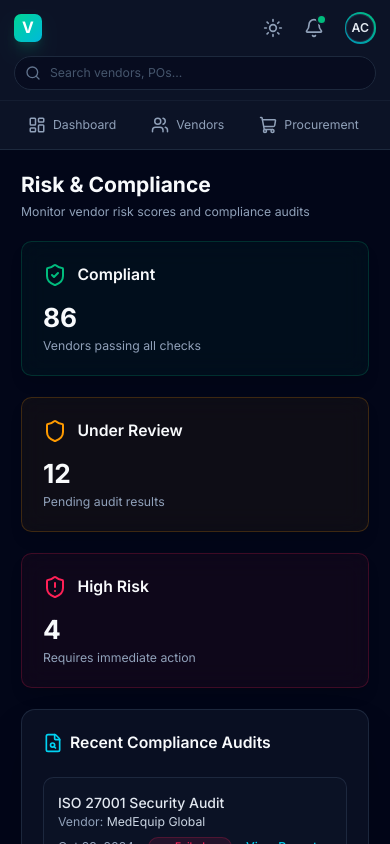
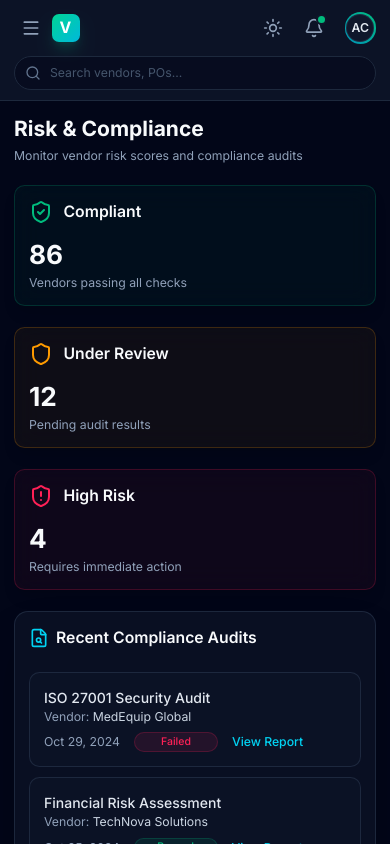
Before and after one commit to Jeevan0413/vendor2, a React (Vite) app: page /risk-compliance in a window 390 px wide. Built offline with nearby package versions, Linux system fonts and the light colour scheme.

Commit message:
feat: implement hamburger menu and tablet/mobile specific responsiveness

```diff
--- a/src/components/Modal.jsx
+++ b/src/components/Modal.jsx
@@ -17,7 +17,7 @@ const Modal = ({ isOpen, onClose, title, children }) => {
             initial={{ opacity: 0, scale: 0.95, y: 20 }}
             animate={{ opacity: 1, scale: 1, y: 0 }}
             exit={{ opacity: 0, scale: 0.95, y: 20 }}
-            className="fixed left-1/2 top-1/2 -translate-x-1/2 -translate-y-1/2 w-full max-w-lg bg-slate-900 border border-slate-700/50 shadow-2xl rounded-2xl z-50 overflow-hidden"
+            className="fixed left-1/2 top-1/2 -translate-x-1/2 -translate-y-1/2 w-[calc(100%-2rem)] max-w-lg bg-slate-900 border border-slate-700/50 shadow-2xl rounded-2xl z-50 overflow-hidden"
           >
             <div className="flex justify-between items-center p-5 border-b border-slate-800">
               <h2 className="text-xl font-semibold text-slate-50">{title}</h2>
--- a/src/components/Topbar.jsx
+++ b/src/components/Topbar.jsx
@@ -1,4 +1,5 @@
-import { Bell, Search, Menu, Moon, Sun, LayoutDashboard, Users, ShoppingCart, FileText, CreditCard, TrendingUp, ShieldAlert } from 'lucide-react';
+import { useState } from 'react';
+import { Bell, Search, Menu, X, Moon, Sun, LayoutDashboard, Users, ShoppingCart, FileText, CreditCard, TrendingUp, ShieldAlert } from 'lucide-react';
 import { NavLink } from 'react-router-dom';
 import { useAppStore } from '../store/useAppStore';
 
@@ -15,10 +16,19 @@ const navItems = [
 const Topbar = () => {
   const { searchQuery, setSearchQuery, theme, toggleTheme } = useAppStore();
 
+  const [isMobileMenuOpen, setIsMobileMenuOpen] = useState(false);
+
   return (
-    <header className="bg-slate-900/80 backdrop-blur-md border-b border-slate-800 flex flex-col w-full z-20 sticky top-0 transition-colors duration-300">
+    <header className="bg-slate-900/80 backdrop-blur-md border-b border-slate-800 flex flex-col w-full z-20 sticky top-0 transition-colors duration-300 relative">
       <div className="h-16 flex items-center justify-between px-4 lg:px-6">
         <div className="flex items-center space-x-2 mr-6">
+          <button
+            onClick={() => setIsMobileMenuOpen(!isMobileMenuOpen)}
+            className="md:hidden p-2 text-slate-400 hover:text-slate-50 hover:bg-slate-800 rounded-lg transition-colors mr-1"
+          >
+            {isMobileMenuOpen ? <X size={20} /> : <Menu size={20} />}
+          </button>
+
           <div className="w-8 h-8 rounded-lg bg-gradient-to-br from-emerald-400 to-cyan-500 flex items-center justify-center shadow-lg shadow-emerald-500/20">
             <span className="text-white font-bold text-lg">V</span>
           </div>
@@ -86,8 +96,8 @@ const Topbar = () => {
         </div>
       </div>
 
-      {/* Navigation Bar */}
-      <div className="flex overflow-x-auto custom-scrollbar border-t border-slate-800/50">
+      {/* Navigation Bar (Tablet / Desktop) */}
+      <div className="hidden md:flex overflow-x-auto custom-scrollbar border-t border-slate-800/50">
         <div className="flex space-x-2 py-2 px-4 mx-auto min-w-max">
           {navItems.map((item) => {
             const Icon = item.icon;
@@ -110,6 +120,32 @@ const Topbar = () => {
           })}
         </div>
       </div>
+
+      {/* Mobile Menu Dropdown */}
+      {isMobileMenuOpen && (
+        <div className="md:hidden flex flex-col px-4 py-3 bg-slate-900/95 backdrop-blur-xl border-t border-slate-800 space-y-2 shadow-2xl absolute w-full top-full left-0 z-50">
+          {navItems.map((item) => {
+            const Icon = item.icon;
+            return (
+              <NavLink
+                key={item.path}
+                to={item.path}
+                onClick={() => setIsMobileMenuOpen(false)}
+                className={({ isActive }) =>
+                  `flex items-center px-4 py-3 rounded-lg transition-all duration-200 ${
+                    isActive
+                      ? 'bg-gradient-to-r from-emerald-500/10 to-cyan-500/10 text-cyan-500 font-medium border border-cyan-500/20'
+                      : 'text-slate-400 hover:text-slate-50 hover:bg-slate-800'
+                  }`
+                }
+              >
+                <Icon size={18} className="mr-3 flex-shrink-0" />
+                <span className="text-sm">{item.label}</span>
+              </NavLink>
+            );
+          })}
+        </div>
+      )}
     </header>
   );
 };
--- a/src/layouts/MainLayout.jsx
+++ b/src/layouts/MainLayout.jsx
@@ -7,7 +7,7 @@ const MainLayout = () => {
       <Topbar />
 
       <div className="flex-1 flex flex-col min-w-0 overflow-hidden">
-        <main className="flex-1 overflow-y-auto p-6 relative">
+        <main className="flex-1 overflow-y-auto p-4 sm:p-6 relative">
           {/* Subtle background glow effect */}
           <div className="absolute top-0 left-0 w-full h-96 bg-gradient-to-b from-cyan-900/10 to-transparent -z-10" />
 
--- a/src/pages/Contracts.jsx
+++ b/src/pages/Contracts.jsx
@@ -23,7 +23,7 @@ const Contracts = () => {
       transition={{ duration: 0.4 }}
       className="space-y-6"
     >
-      <div className="flex justify-between items-center">
+      <div className="flex flex-col sm:flex-row justify-between items-start sm:items-center gap-4">
         <div>
           <h2 className="text-2xl font-bold text-slate-50">Contract Management</h2>
           <p className="text-slate-400 text-sm mt-1">Manage agreements and track SLA renewals</p>
@@ -31,7 +31,7 @@ const Contracts = () => {
       </div>
 
       <div className="grid grid-cols-1 md:grid-cols-3 gap-6">
-        <div className="glass-panel p-6 col-span-2">
+        <div className="glass-panel p-4 sm:p-6 col-span-2">
           <h3 className="text-lg font-semibold text-slate-50 mb-4">Active Contracts</h3>
           <div className="space-y-4">
             {filteredContracts.length > 0 ? (
@@ -63,7 +63,7 @@ const Contracts = () => {
           </div>
         </div>
 
-        <div className="glass-panel p-6">
+        <div className="glass-panel p-4 sm:p-6">
           <h3 className="text-lg font-semibold text-slate-50 mb-4 flex items-center">
             <AlertCircle className="text-rose-400 mr-2" size={20} />
             Action Required
--- a/src/pages/Invoices.jsx
+++ b/src/pages/Invoices.jsx
@@ -44,12 +44,12 @@ const Invoices = () => {
       transition={{ duration: 0.4 }}
       className="space-y-6"
     >
-      <div className="flex justify-between items-center">
+      <div className="flex flex-col sm:flex-row justify-between items-start sm:items-center gap-4">
         <div>
           <h2 className="text-2xl font-bold text-slate-50">Invoices & Payments</h2>
           <p className="text-slate-400 text-sm mt-1">Track financial transactions and approvals</p>
         </div>
-        <button onClick={() => setIsUploadOpen(true)} className="btn-primary flex items-center">
+        <button onClick={() => setIsUploadOpen(true)} className="btn-primary flex items-center shrink-0 w-full sm:w-auto justify-center">
           <Upload size={16} className="mr-2" />
           Upload Invoice
         </button>
--- a/src/pages/Performance.jsx
+++ b/src/pages/Performance.jsx
@@ -26,7 +26,7 @@ const Performance = () => {
       </div>
 
       <div className="grid grid-cols-1 lg:grid-cols-2 gap-6">
-        <div className="glass-panel p-6">
+        <div className="glass-panel p-4 sm:p-6">
           <h3 className="text-lg font-semibold text-slate-50 mb-6">Top Vendor Scorecard (TechNova)</h3>
           <div className="h-80 w-full">
             <ResponsiveContainer width="100%" height="100%">
@@ -41,7 +41,7 @@ const Performance = () => {
           </div>
         </div>
 
-        <div className="glass-panel p-6">
+        <div className="glass-panel p-4 sm:p-6">
           <h3 className="text-lg font-semibold text-slate-50 mb-6">KPI Metrics (Fleet Average)</h3>
           <div className="space-y-6">
             {[
--- a/src/pages/Procurement.jsx
+++ b/src/pages/Procurement.jsx
@@ -46,12 +46,12 @@ const Procurement = () => {
       transition={{ duration: 0.4 }}
       className="space-y-6"
     >
-      <div className="flex justify-between items-center">
+      <div className="flex flex-col sm:flex-row justify-between items-start sm:items-center gap-4">
         <div>
           <h2 className="text-2xl font-bold text-slate-50">Procurement Operations</h2>
           <p className="text-slate-400 text-sm mt-1">Manage purchase orders and workflows</p>
         </div>
-        <button onClick={() => setIsAddPOOpen(true)} className="btn-primary flex items-center">
+        <button onClick={() => setIsAddPOOpen(true)} className="btn-primary flex items-center shrink-0 w-full sm:w-auto justify-center">
           <Plus size={16} className="mr-2" />
           Create PO
         </button>
--- a/src/pages/RiskCompliance.jsx
+++ b/src/pages/RiskCompliance.jsx
@@ -31,7 +31,7 @@ const RiskCompliance = () => {
       </div>
 
       <div className="grid grid-cols-1 md:grid-cols-3 gap-6">
-        <div className="glass-card p-6 bg-emerald-500/5 border-emerald-500/20">
+        <div className="glass-card p-4 sm:p-6 bg-emerald-500/5 border-emerald-500/20">
           <div className="flex items-center mb-4">
             <ShieldCheck size={24} className="text-emerald-500 mr-3" />
             <h3 className="text-lg font-semibold text-slate-50">Compliant</h3>
@@ -40,7 +40,7 @@ const RiskCompliance = () => {
           <p className="text-sm text-slate-400">Vendors passing all checks</p>
         </div>
 
-        <div className="glass-card p-6 bg-amber-500/5 border-amber-500/20">
+        <div className="glass-card p-4 sm:p-6 bg-amber-500/5 border-amber-500/20">
           <div className="flex items-center mb-4">
             <Shield size={24} className="text-amber-500 mr-3" />
             <h3 className="text-lg font-semibold text-slate-50">Under Review</h3>
@@ -49,7 +49,7 @@ const RiskCompliance = () => {
           <p className="text-sm text-slate-400">Pending audit results</p>
         </div>
 
-        <div className="glass-card p-6 bg-rose-500/5 border-rose-500/20">
+        <div className="glass-card p-4 sm:p-6 bg-rose-500/5 border-rose-500/20">
           <div className="flex items-center mb-4">
             <ShieldAlert size={24} className="text-rose-500 mr-3" />
             <h3 className="text-lg font-semibold text-slate-50">High Risk</h3>
@@ -59,7 +59,7 @@ const RiskCompliance = () => {
         </div>
       </div>
 
-      <div className="glass-panel p-6">
+      <div className="glass-panel p-4 sm:p-6">
         <h3 className="text-lg font-semibold text-slate-50 mb-6 flex items-center">
           <FileSearch className="mr-2 text-cyan-400" size={20} />
           Recent Compliance Audits
--- a/src/pages/Vendors.jsx
+++ b/src/pages/Vendors.jsx
@@ -57,7 +57,7 @@ const Vendors = () => {
           <p className="text-slate-400 text-sm mt-1">Manage and evaluate your vendor network</p>
         </div>
 
-        <div className="flex items-center gap-3 w-full sm:w-auto">
+        <div className="flex flex-wrap items-center gap-3 w-full sm:w-auto">
           <div className="relative w-full sm:w-64">
             <Search className="absolute left-3 top-1/2 -translate-y-1/2 text-slate-500" size={16} />
             <input
```
Also changed, not shown: src/pages/Dashboard.jsx (+6 -6 lines).
